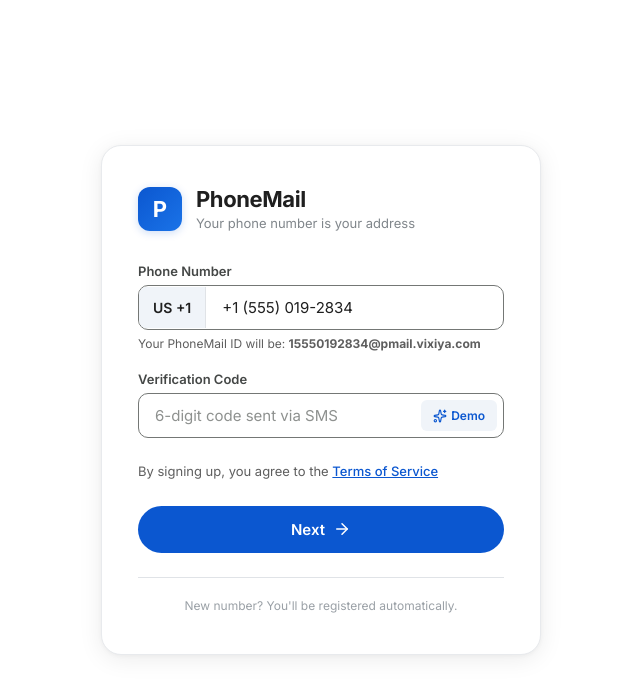
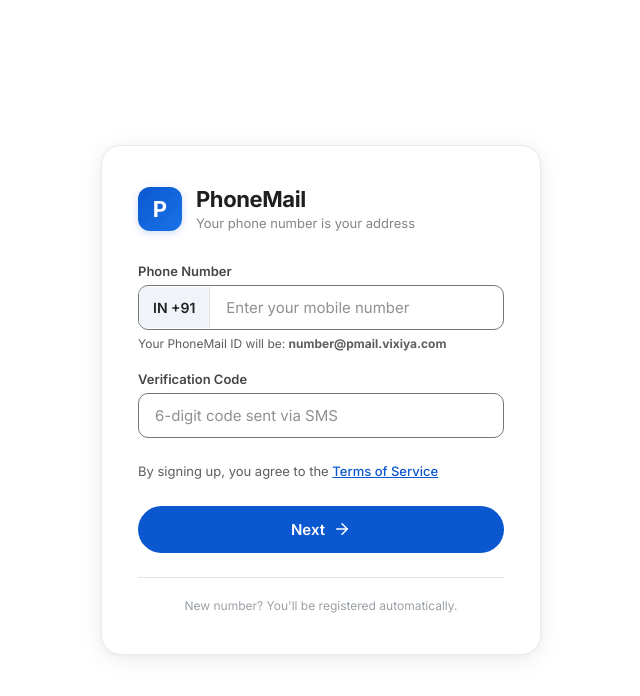
Before and after one commit to studymolecules-sys/PhoneMail, a Next.js app in the folder frontend/: page /login in a window 1280 px wide. Shown: the top 696 px of the page, without its empty margins (319-959 px from the left). Built offline with nearby package versions, Linux system fonts and the light colour scheme.

Commit message:
feat: add responsive LoginForm component with mobile and desktop views

```diff
--- a/frontend/src/app/login/LoginForm.tsx
+++ b/frontend/src/app/login/LoginForm.tsx
@@ -4,7 +4,7 @@
 import { useGSAP } from '@gsap/react'
 import gsap from 'gsap'
 import styles from './login.module.css'
-import { Check, ShieldCheck, Smartphone, KeyRound, Globe, ArrowRight, Sparkles } from 'lucide-react'
+import { Check, ShieldCheck, KeyRound, Globe, ArrowRight } from 'lucide-react'
 
 interface LoginFormProps {
   initialPhone?: string
@@ -43,7 +43,7 @@
   })
 
   const [selectedLang, setSelectedLang] = useState('en')
-  const [phone, setPhone] = useState(initialPhone || '+1 (555) 019-2834')
+  const [phone, setPhone] = useState(initialPhone || '')
   const [otp, setOtp] = useState('')
   const [isAutoDetecting, setIsAutoDetecting] = useState(false)
   const [isVerifying, setIsVerifying] = useState(false)
@@ -119,13 +119,13 @@
                 Phone Number
               </label>
               <div className={styles.phoneInputWrapper}>
-                <span className={styles.countryCode}>US +1</span>
+                <span className={styles.countryCode}>IN +91</span>
                 <input
                   id="desktop-phone"
                   name="phone"
                   type="tel"
                   className={styles.desktopInput}
-                  placeholder="(555) 000-0000"
+                  placeholder="Enter your mobile number"
                   value={phone}
                   onChange={(e) => setPhone(e.target.value)}
                   required
@@ -145,20 +145,13 @@
                   id="desktop-otp"
                   name="otp"
                   type="text"
+                  inputMode="numeric"
                   className={styles.desktopInput}
                   placeholder="6-digit code sent via SMS"
                   value={otp}
                   onChange={(e) => setOtp(e.target.value)}
                   maxLength={6}
                 />
-                <button
-                  type="button"
-                  className={styles.simulateButton}
-                  onClick={() => setOtp('123456')}
-                  title="Fill demo code"
-                >
-                  <Sparkles size={14} /> Demo
-                </button>
               </div>
             </div>
 
@@ -275,30 +268,17 @@
                 </p>
               </div>
 
-              <div className={styles.simDetectBanner}>
-                <div className={styles.simInfo}>
-                  <Smartphone size={18} />
-                  <span>SIM 1 Detected</span>
-                </div>
-                <button
-                  type="button"
-                  className={styles.simDetectBtn}
-                  onClick={handleAutoDetectPhone}
-                  disabled={isAutoDetecting}
-                >
-                  {isAutoDetecting ? 'Detecting...' : 'Auto-fill SIM'}
-                </button>
-              </div>
+
 
               <div className={styles.phoneBox}>
                 <div className={styles.countrySelector}>
-                  <span>United States</span>
-                  <span className={styles.countryCodeText}>+1</span>
+                  <span>India</span>
+                  <span className={styles.countryCodeText}>+91</span>
                 </div>
                 <input
                   type="tel"
                   className={styles.waPhoneInput}
-                  placeholder="phone number"
+                  placeholder="Mobile number"
                   value={phone}
                   onChange={(e) => setPhone(e.target.value)}
                   autoFocus
@@ -362,18 +342,9 @@
                   />
                 </div>
 
-                <div className={styles.simDetectBanner}>
-                  <Sparkles size={16} />
-                  <span>Waiting for SMS code...</span>
-                  <button
-                    type="button"
-                    className={styles.simDetectBtn}
-                    onClick={handleAutoFillOtp}
-                    disabled={isVerifying}
-                  >
-                    {isVerifying ? 'Reading SMS...' : 'Try Demo'}
-                  </button>
-                </div>
+                <p className={styles.waSmallHint}>
+                  We sent a code to <strong>{phone}</strong>.
+                </p>
 
                 {errorMessage && <div className={styles.errorBanner}>{errorMessage}</div>}
 
```
